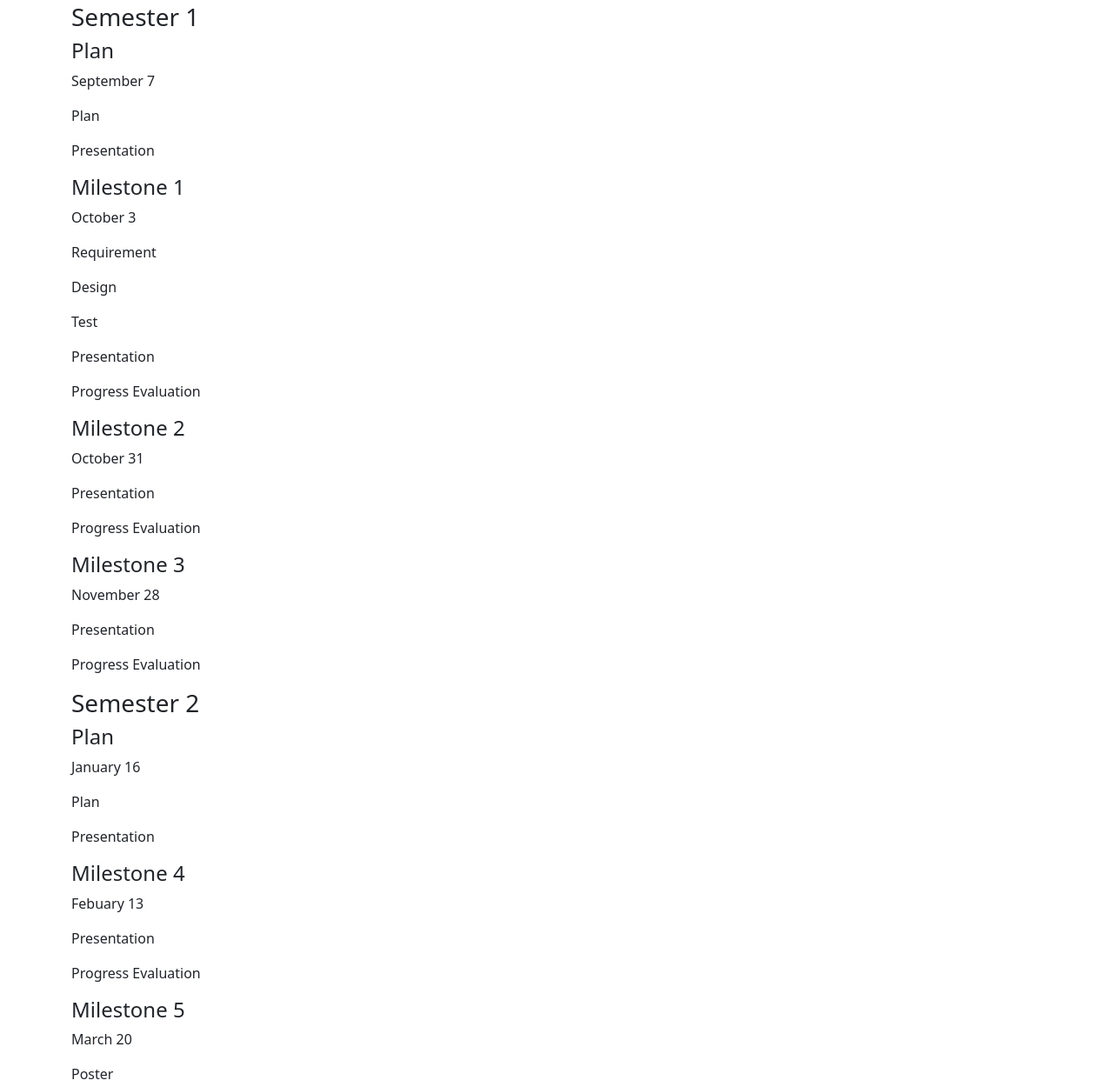
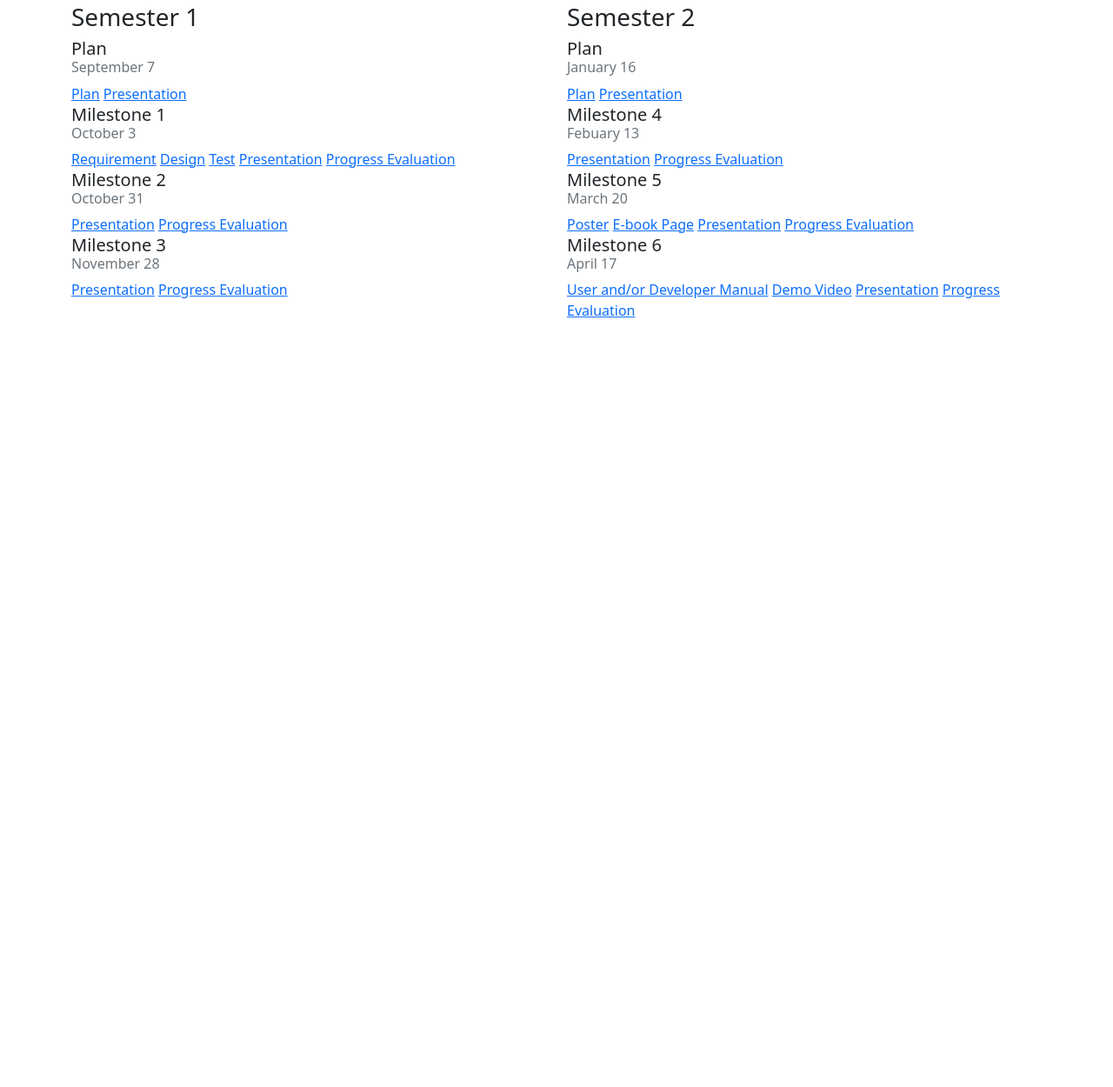
Before and after one commit to Kippiii/jaberwockey-class-site, a plain HTML site: page index.html in a window 1280 px wide. Shown: the part 339-1589 px from the top of the page at 87% size. After the commit the page ends 800 px from the top, so only its background shows below. Drawn offline with Linux system fonts and the light colour scheme.

Commit message:
Styling in the semester section

```diff
--- a/index.html
+++ b/index.html
@@ -10,6 +10,9 @@
         <div class="container">
             <div>
                 <h1>Jabberwockey</h1>
+            </div>
+            <div>
+                <p>Faculty Advisor: Ryan Stansifer</p>
             </div>
             <h2>The Developers</h2>
             <div class="row">
@@ -46,68 +49,67 @@
                     </div>
                 </div>
             </div>
+            <div class="row">
+                <div class="col-12 col-sm-12 col-md-12 col-lg-6 col-xl-6 col-xxl-6">
+                    <h3>Semester 1</h3>
                     <div>
-                <p>Faculty Advisor: Ryan Stansifer</p>
+                        <h5 class="card-title">Plan</h5>
+                        <h6 class="card-subtitle mb-2 text-muted">September 7</h6>
+                        <a class="card-link">Plan</a>
+                        <a class="card-link">Presentation</a>
                     </div>
                     <div>
-                <h3>Semester 1</h3>
-                <div>
-                    <h4>Plan</h4>
-                    <p>September 7</p>
-                    <p>Plan</p>
-                    <p>Presentation</p>
+                        <h5 class="card-title">Milestone 1</h5>
+                        <h6 class="card-subtitle mb-2 text-muted">October 3</h6>
+                        <a class="card-link">Requirement</a>
+                        <a class="card-link">Design</a>
+                        <a class="card-link">Test</a>
+                        <a class="card-link">Presentation</a>
+                        <a class="card-link">Progress Evaluation</a>
                     </div>
                     <div>
-                    <h4>Milestone 1</h4>
-                    <p>October 3</p>
-                    <p>Requirement</p>
-                    <p>Design</p>
-                    <p>Test</p>
-                    <p>Presentation</p>
-                    <p>Progress Evaluation</p>
+                        <h5 class="card-title">Milestone 2</h5>
+                        <h6 class="card-subtitle mb-2 text-muted">October 31</h6>
+                        <a class="card-link">Presentation</a>
+                        <a class="card-link">Progress Evaluation</a>
                     </div>
                     <div>
-                    <h4>Milestone 2</h4>
-                    <p>October 31</p>
-                    <p>Presentation</p>
-                    <p>Progress Evaluation</p>
+                        <h5 class="card-title">Milestone 3</h5>
+                        <h6 class="card-subtitle mb-2 text-muted">November 28</h6>
+                        <a class="card-link">Presentation</a>
+                        <a class="card-link">Progress Evaluation</a>
+                    </div>
+                </div>
+                <div class="col-12 col-sm-12 col-md-12 col-lg-6 col-xl-6 col-xxl-6">
+                    <h3>Semester 2</h3>
+                    <div>
+                        <h5 class="card-title">Plan</h5>
+                        <h6 class="card-subtitle mb-2 text-muted">January 16</h6>
+                        <a class="card-link">Plan</a>
+                        <a class="card-link">Presentation</a>
                     </div>
                     <div>
-                    <h4>Milestone 3</h4>
-                    <p>November 28</p>
-                    <p>Presentation</p>
-                    <p>Progress Evaluation</p>
-                </div>
+                        <h5 class="card-title">Milestone 4</h5>
+                        <h6 class="card-subtitle mb-2 text-muted">Febuary 13</h6>
+                        <a class="card-link">Presentation</a>
+                        <a class="card-link">Progress Evaluation</a>
                     </div>
                     <div>
-                <h3>Semester 2</h3>
-                <div>
-                    <h4>Plan</h4>
-                    <p>January 16</p>
-                    <p>Plan</p>
-                    <p>Presentation</p>
+                        <h5 class="card-title">Milestone 5</h5>
+                        <h6 class="card-subtitle mb-2 text-muted">March 20</h6>
+                        <a class="card-link">Poster</a>
+                        <a class="card-link">E-book Page</a>
+                        <a class="card-link">Presentation</a>
+                        <a class="card-link">Progress Evaluation</a>
                     </div>
                     <div>
-                    <h4>Milestone 4</h4>
-                    <p>Febuary 13</p>
-                    <p>Presentation</p>
-                    <p>Progress Evaluation</p>
+                        <h5 class="card-title">Milestone 6</h5>
+                        <h6 class="card-subtitle mb-2 text-muted">April 17</h6>
+                        <a class="card-link">User and/or Developer Manual</a>
+                        <a class="card-link">Demo Video</a>
+                        <a class="card-link">Presentation</a>
+                        <a class="card-link">Progress Evaluation</a>
                     </div>
-                <div>
-                    <h4>Milestone 5</h4>
-                    <p>March 20</p>
-                    <p>Poster</p>
-                    <p>E-book Page</p>
-                    <p>Presentation</p>
-                    <p>Progress Evaluation</p>
-                </div>
-                <div>
-                    <h4>Milestone 6</h4>
-                    <p>April 17</p>
-                    <p>User and/or Developer Manual</p>
-                    <p>Demo Video</p>
-                    <p>Presentation</p>
-                    <p>Progress Evaluation</p>
                 </div>
             </div>
         </div>
```
Lines whose indentation alone changed are shown as unchanged.
